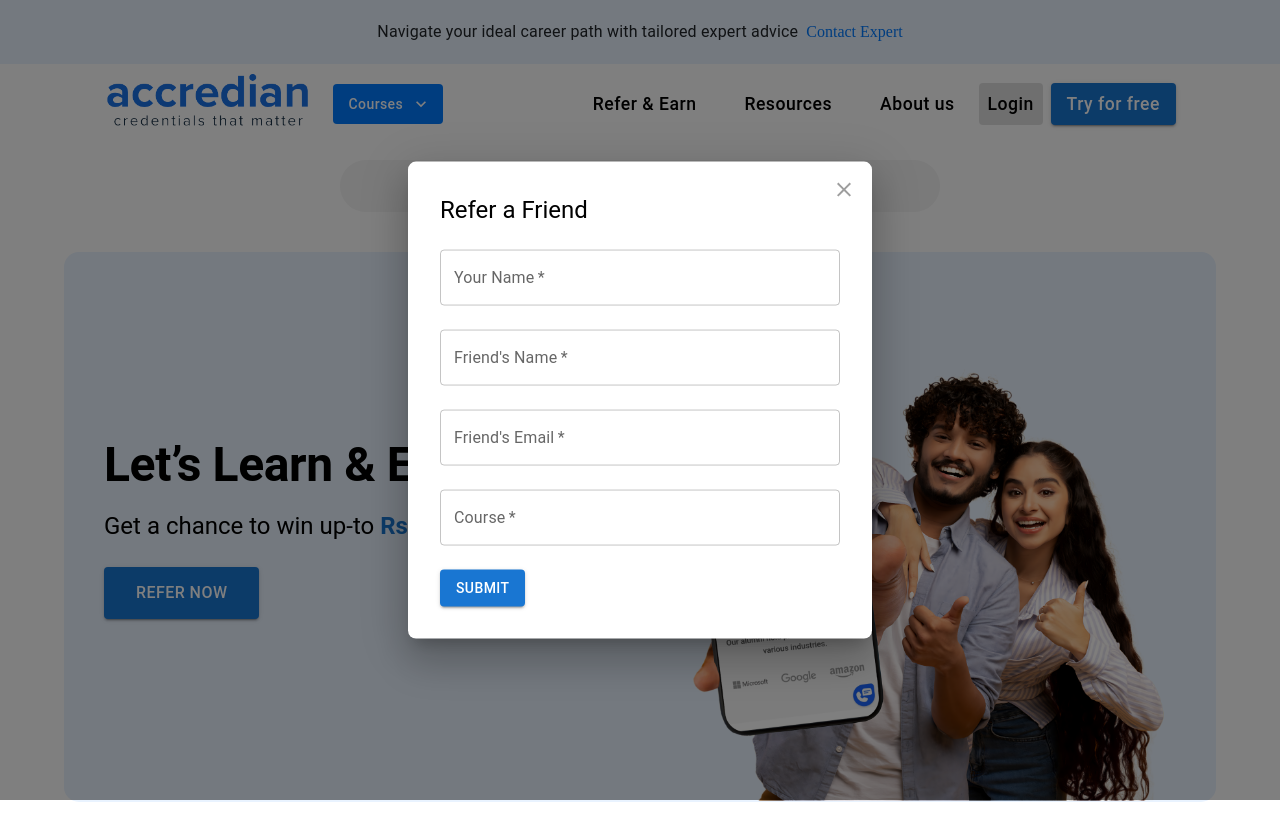
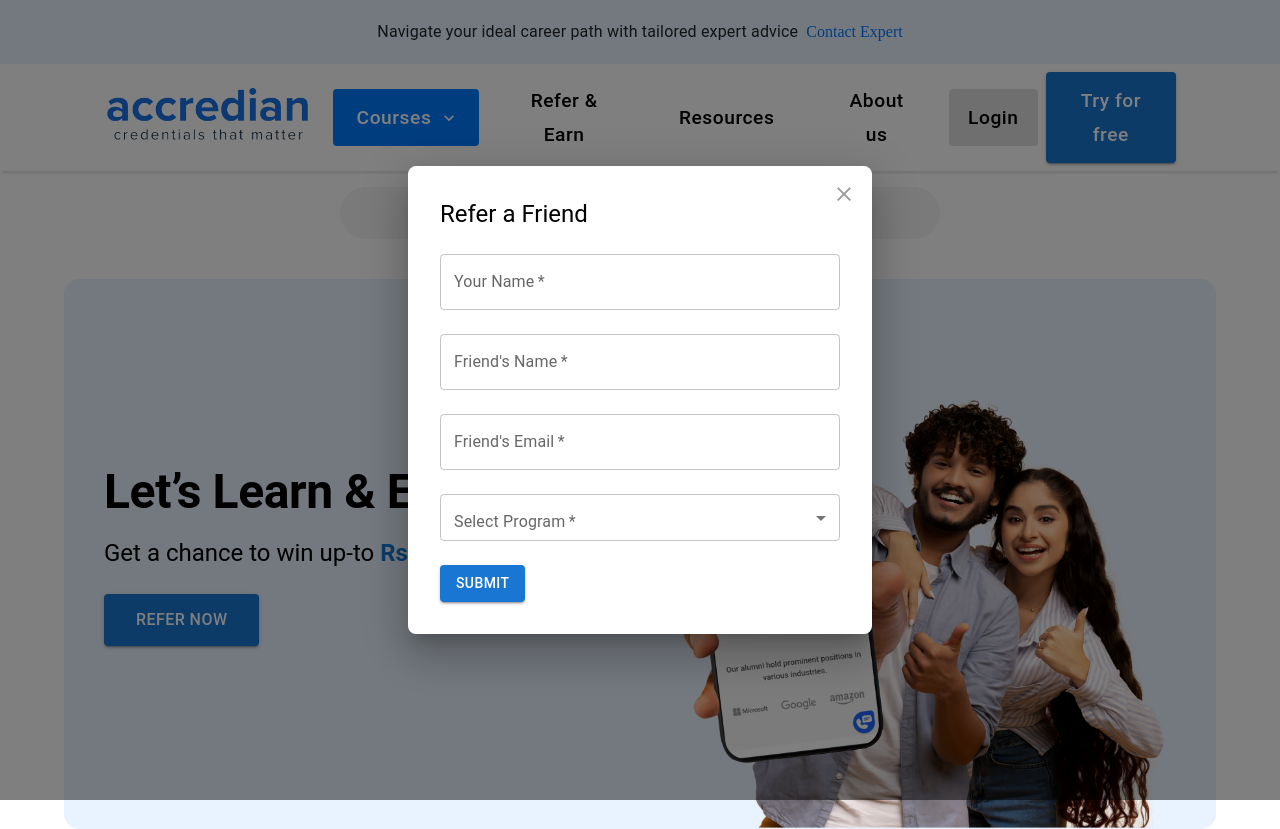
Before and after one commit to Shantanub05/Accredian-frontend-task, a React (Create React App) app: page / in a window 1280 px wide. Both pictures are taken after a click on the button "REFER NOW". Before the commit the page ends 802 px from the top, so only its background shows below. Built offline with nearby package versions, Linux system fonts and the light colour scheme.

Commit message:
Initial commit

```diff
--- a/src/components/HeroSection.js
+++ b/src/components/HeroSection.js
@@ -42,7 +42,7 @@ const HeroSection = ({ onReferNowClick }) => {
                 gutterBottom
                 sx={{
                   fontSize: { xs: "1.2rem", md: "1.5rem" }, // Adjust font size for responsiveness
-                  mt: 2,
+                  mt: 2
                 }}
               >
                 Get a chance to win up-to{" "}
--- a/src/components/NavigationBar.js
+++ b/src/components/NavigationBar.js
@@ -39,10 +39,16 @@ const NavigationBar = () => {
   return (
     <>
       <AppBar
-        position="static"
+        position="sticky" // Make the AppBar sticky
         color="transparent"
         elevation={0}
-        sx={{ px: { xs: 2, sm: 4, md: 8, lg: 10, xl: 12 }, py: 1 }} // Add responsive padding
+        sx={{
+          px: { xs: 2, sm: 4, md: 8, lg: 10, xl: 12 },
+          py: 1,
+          boxShadow: "0 4px 2px -2px rgba(0,0,0,0.1)", // Add shadow to the bottom border
+          backgroundColor: "#fff", // Ensure background is white to match the image
+          minHeight: "80px", // Increase the height of the AppBar
+        }}
       >
         <Toolbar sx={{ justifyContent: "space-between", padding: 0 }}>
           <Box sx={{ display: "flex", alignItems: "center", flexGrow: 1 }}>
@@ -62,7 +68,8 @@ const NavigationBar = () => {
                 backgroundColor: "#007bff",
                 marginLeft: "24px",
                 borderRadius: "4px",
-                padding: "8px 16px",
+                padding: "12px 24px", // Increase padding for larger button
+                fontSize: "1.2rem", // Increase font size
                 "&:hover": {
                   backgroundColor: "#0056b3",
                 },
@@ -88,7 +95,8 @@ const NavigationBar = () => {
             <Button
               sx={{
                 textTransform: "none",
-                fontSize: "1.1rem",
+                fontSize: "1.2rem", // Increase font size
+                padding: "12px 24px", // Increase padding for larger button
                 mx: 2,
               }}
               color="inherit"
@@ -98,7 +106,8 @@ const NavigationBar = () => {
             <Button
               sx={{
                 textTransform: "none",
-                fontSize: "1.1rem",
+                fontSize: "1.2rem", // Increase font size
+                padding: "12px 24px", // Increase padding for larger button
                 mx: 2,
               }}
               color="inherit"
@@ -108,7 +117,8 @@ const NavigationBar = () => {
             <Button
               sx={{
                 textTransform: "none",
-                fontSize: "1.1rem",
+                fontSize: "1.2rem", // Increase font size
+                padding: "12px 24px", // Increase padding for larger button
                 mx: 2,
               }}
               color="inherit"
@@ -125,7 +135,8 @@ const NavigationBar = () => {
                 color: "#000",
                 marginRight: "8px",
                 textTransform: "none",
-                fontSize: "1.1rem",
+                fontSize: "1.2rem", // Increase font size
+                padding: "12px 24px", // Increase padding for larger button
               }}
             >
               Login
@@ -133,7 +144,8 @@ const NavigationBar = () => {
             <Button
               sx={{
                 textTransform: "none",
-                fontSize: "1.1rem",
+                fontSize: "1.2rem", // Increase font size
+                padding: "12px 24px", // Increase padding for larger button
               }}
               variant="contained"
               color="primary"
--- a/src/components/ReferralForm.js
+++ b/src/components/ReferralForm.js
@@ -1,14 +1,23 @@
 // src/components/ReferralForm.js
 
 import React, { useState } from "react";
-import { Box, Button, TextField, Typography } from "@mui/material";
+import {
+  Box,
+  Button,
+  TextField,
+  Typography,
+  Select,
+  MenuItem,
+  FormControl,
+  InputLabel,
+} from "@mui/material";
 
 const ReferralForm = () => {
   const [formData, setFormData] = useState({
     referrerName: "",
     refereeName: "",
     email: "",
-    course: "",
+    program: "",
   });
 
   const handleChange = (e) => {
@@ -55,15 +64,41 @@ const ReferralForm = () => {
         fullWidth
         required
       />
-      <TextField
-        label="Course"
-        name="course"
-        value={formData.course}
-        onChange={handleChange}
-        margin="normal"
-        fullWidth
-        required
-      />
+      <FormControl fullWidth margin="normal" required>
+        <InputLabel id="program-label">Select Program</InputLabel>
+        <Select
+          labelId="program-label"
+          id="program"
+          name="program"
+          value={formData.program}
+          onChange={handleChange}
+          label="Select Program"
+          sx={{
+            "& .MuiSelect-select": {
+              paddingTop: "12px",
+              paddingBottom: "12px",
+            },
+            "& .MuiInputLabel-root": {
+              top: "-6px", // Adjust this value as needed
+            },
+          }}
+        >
+          <MenuItem value="">
+            <em>None</em>
+          </MenuItem>
+          <MenuItem value="Data Science">Data Science</MenuItem>
+          <MenuItem value="Product Management">Product Management</MenuItem>
+          <MenuItem value="General Management">General Management</MenuItem>
+          <MenuItem value="HR Analytics">HR Analytics</MenuItem>
+          <MenuItem value="Sales and Marketing">Sales and Marketing</MenuItem>
+          <MenuItem value="Digital Transformation">
+            Digital Transformation
+          </MenuItem>
+          <MenuItem value="Operations & Supply Chain Management">
+            Operations & Supply Chain Management
+          </MenuItem>
+        </Select>
+      </FormControl>
       <Button type="submit" variant="contained" color="primary" sx={{ mt: 2 }}>
         Submit
       </Button>
```
